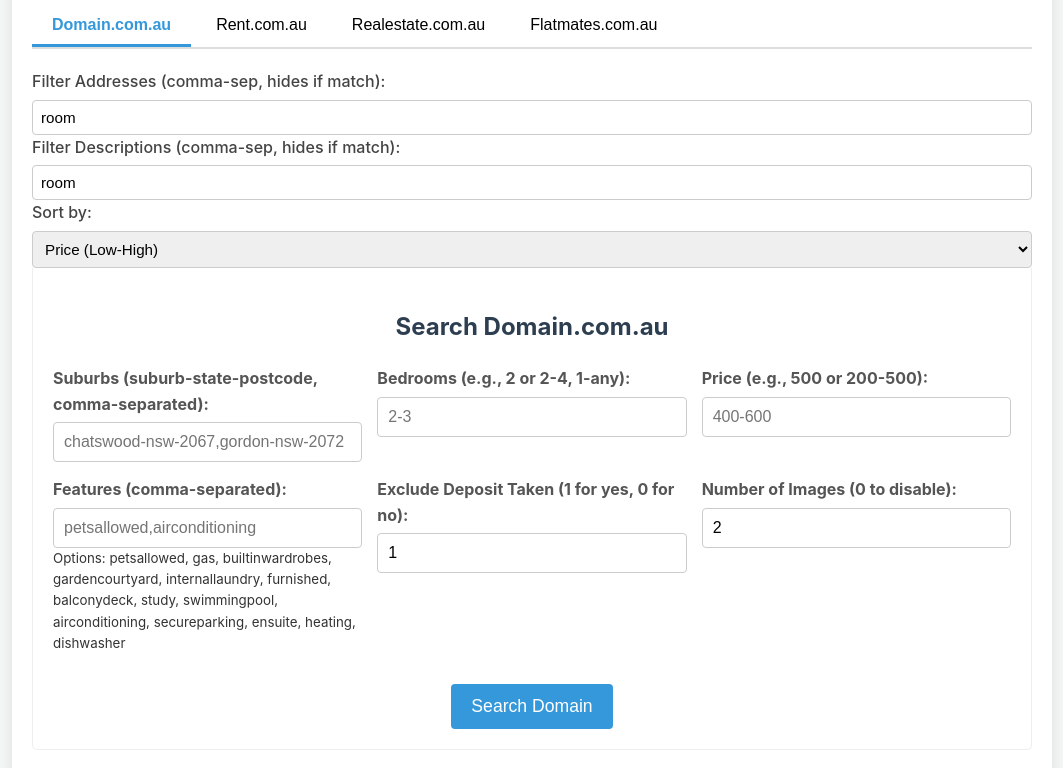
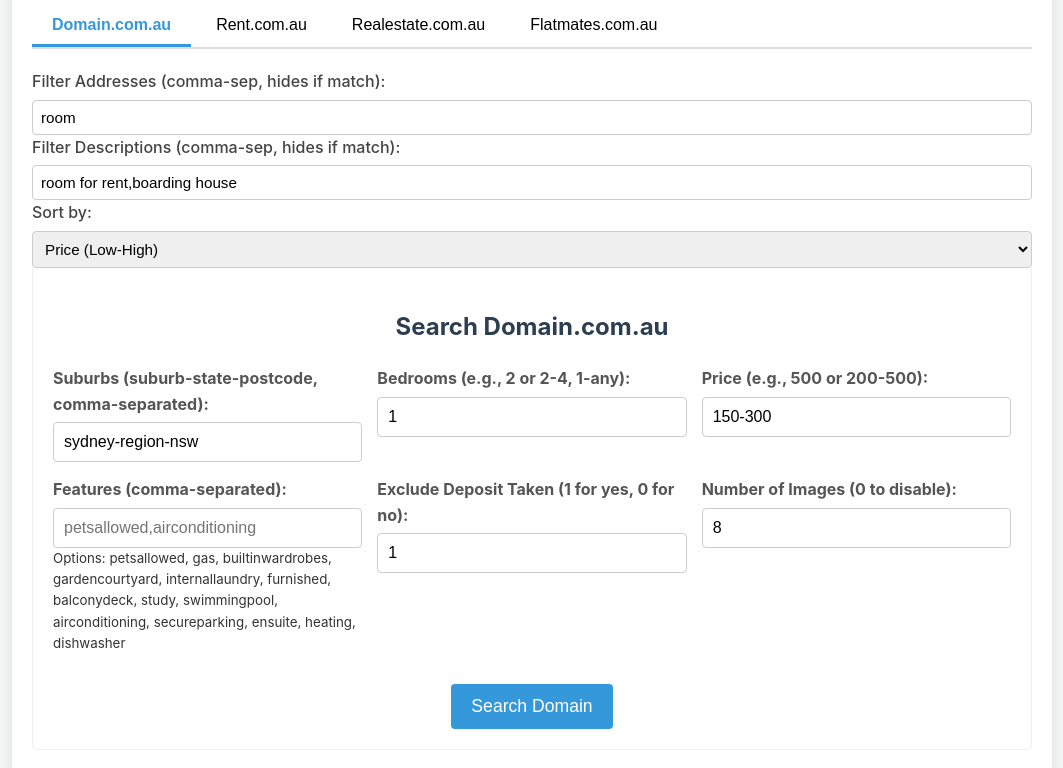
Before and after one commit to Tophness/OpenAI-AusRental-Search, a website: page public/index.html in a window 1280 px wide. Shown: the part 128-896 px from the top of the page, without its empty margins (108-1171 px from the left). Drawn offline with Linux system fonts and the light colour scheme.

Commit message:
Add files via upload

```diff
--- a/public/index.html
+++ b/public/index.html
@@ -25,7 +25,7 @@
             </div>
             <div class="filter-group">
                 <label for="filter-description">Filter Descriptions (comma-sep, hides if match):</label>
-                <input type="text" id="filter-description" value="room">
+                <input type="text" id="filter-description" value="room for rent,boarding house">
             </div>
             <div class="sort-group">
                 <label for="sort-results">Sort by:</label>
@@ -43,14 +43,14 @@
             <form id="domain-form">
                 <!-- Form fields as before -->
                 <div class="form-grid">
-                    <div><label for="domain-suburb">Suburbs (suburb-state-postcode, comma-separated):</label><input type="text" id="domain-suburb" name="suburb" placeholder="chatswood-nsw-2067,gordon-nsw-2072"></div>
-                    <div><label for="domain-bedrooms">Bedrooms (e.g., 2 or 2-4, 1-any):</label><input type="text" id="domain-bedrooms" name="bedrooms" placeholder="2-3"></div>
-                    <div><label for="domain-price">Price (e.g., 500 or 200-500):</label><input type="text" id="domain-price" name="price" placeholder="400-600"></div>
+                    <div><label for="domain-suburb">Suburbs (suburb-state-postcode, comma-separated):</label><input type="text" id="domain-suburb" name="suburb" placeholder="chatswood-nsw-2067,gordon-nsw-2072", value="sydney-region-nsw"></div>
+                    <div><label for="domain-bedrooms">Bedrooms (e.g., 2 or 2-4, 1-any):</label><input type="text" id="domain-bedrooms" name="bedrooms" placeholder="2-3" value="1"></div>
+                    <div><label for="domain-price">Price (e.g., 500 or 200-500):</label><input type="text" id="domain-price" name="price" placeholder="400-600" value="150-300"></div>
                     <div><label for="domain-features">Features (comma-separated):</label><input type="text" id="domain-features" name="features" placeholder="petsallowed,airconditioning">
                         <small>Options: petsallowed, gas, builtinwardrobes, gardencourtyard, internallaundry, furnished, balconydeck, study, swimmingpool, airconditioning, secureparking, ensuite, heating, dishwasher</small>
                     </div>
                     <div><label for="domain-excludedeposittaken">Exclude Deposit Taken (1 for yes, 0 for no):</label><input type="number" id="domain-excludedeposittaken" name="excludedeposittaken" value="1" min="0" max="1"></div>
-                    <div><label for="domain-images">Number of Images (0 to disable):</label><input type="number" id="domain-images" name="images" value="2"></div>
+                    <div><label for="domain-images">Number of Images (0 to disable):</label><input type="number" id="domain-images" name="images" value="8"></div>
                     <input type="hidden" name="page" value="1">
                 </div>
                 <button type="submit">Search Domain</button>
```
